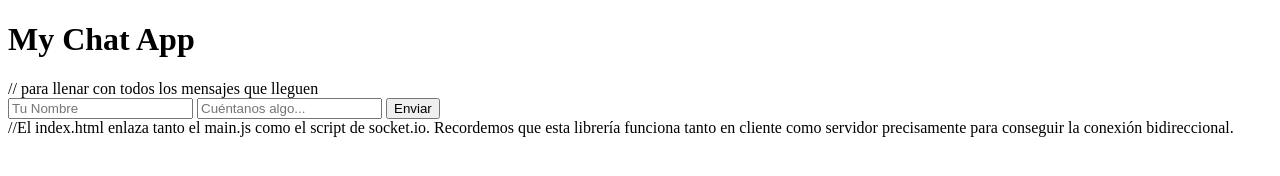
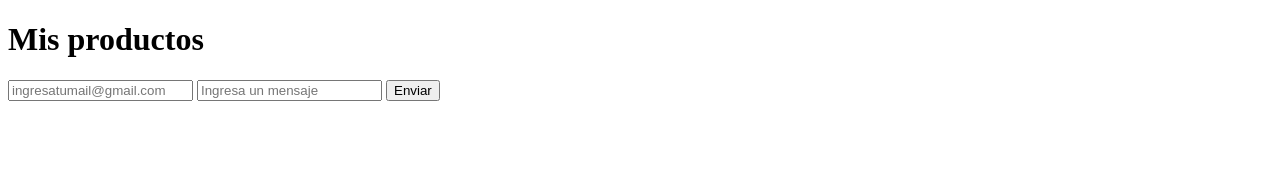
Before and after one commit to econofia/desafio6, a website: page public/index.html in a window 1280 px wide. Drawn offline with nearby package versions, Linux system fonts and the light colour scheme; no server answers.

Commit message:
mensaje del commit

```diff
--- /dev/null
+++ b/array.js
@@ -0,0 +1,9 @@
+const array = [
+    { precio: "Juan", text: "¡Hola! ¿Que tal?" },
+    { precio: "Pedro", text: "¡Muy bien! ¿Y vos?" },
+    { precio: "Ana", text: "¡Genial!" },
+  ];
+
+  function funcionPrueba(array) {
+      return (array)
+    };
--- a/public/index.html
+++ b/public/index.html
@@ -6,18 +6,20 @@
     <meta name="viewport" content="width=device-width, initial-scale=1.0">
     <script src="/socket.io/socket.io.js"></script>
     <script src="main.js"></script>
-    <title>My Chat App</title>
+    <script src="/array.js"></script>
+
+
+    <title>Mis productos</title>
 </head>
 <body>
-    <h1>My Chat App</h1>
-    <div id="messages"></div> // para llenar con todos los mensajes que lleguen
+    <h1>Mis productos</h1>
+    <div href="/array.js"></div>
+    <div id="messages"></div>
 
     <form onsubmit="addMessage(this)">
-        <input type="text" id="username" placeholder="Tu Nombre" >
-        <input type="text" id="texto" placeholder="Cuéntanos algo...">
+        <input type="text" id="username" placeholder="ingresatumail@gmail.com" >
+        <input type="text" id="texto" style="color: forestgreen;" placeholder="Ingresa un mensaje">
         <input type="submit" value="Enviar">
     </form>
 </body>
 </html>
-
-//El index.html enlaza tanto el main.js como el script de socket.io. Recordemos que esta librería funciona tanto en cliente como servidor precisamente para conseguir la conexión bidireccional.
```
Also changed, not shown: public/main.js (+10 -2 lines), server.js (line endings or trailing spaces).
